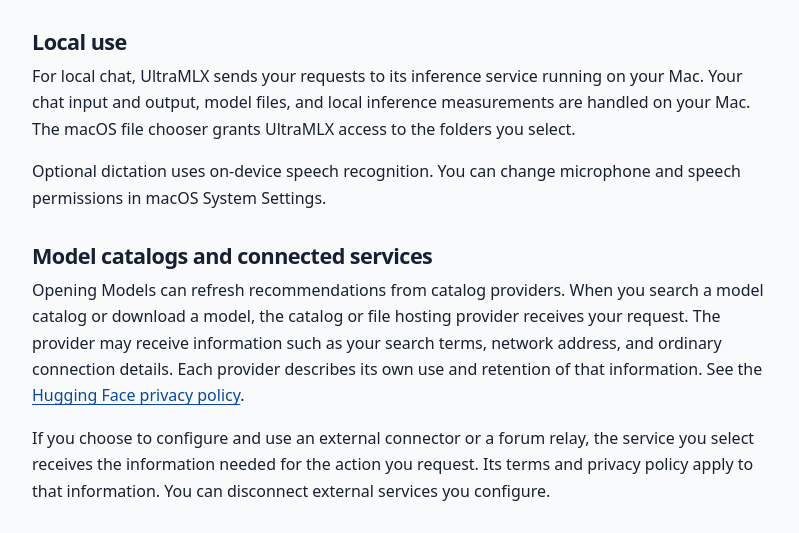
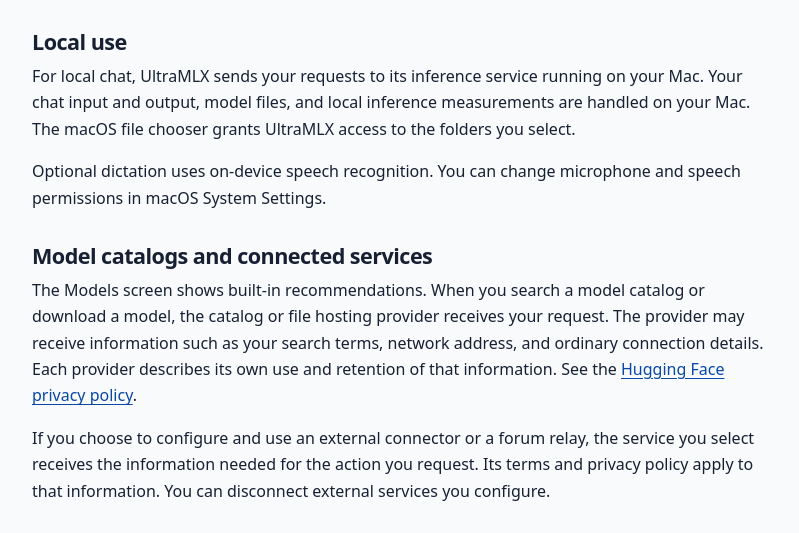
Before and after one commit to bourbaki-friends/ultramlx-support, a plain HTML site: page privacy/index.html in a window 1280 px wide. Shown: the part 264-797 px from the top of the page, without its empty margins (240-1039 px from the left). Drawn offline with Linux system fonts and the light colour scheme.

Commit message:
Clarify which model catalog actions contact providers

```diff
--- a/privacy/index.html
+++ b/privacy/index.html
@@ -28,7 +28,7 @@
     <p>Optional dictation uses on-device speech recognition. You can change microphone and speech permissions in macOS System Settings.</p>
 
     <h2>Model catalogs and connected services</h2>
-    <p>Opening Models can refresh recommendations from catalog providers. When you search a model catalog or download a model, the catalog or file hosting provider receives your request. The provider may receive information such as your search terms, network address, and ordinary connection details. Each provider describes its own use and retention of that information. See the <a href="https://huggingface.co/privacy">Hugging Face privacy policy</a>.</p>
+    <p>The Models screen shows built-in recommendations. When you search a model catalog or download a model, the catalog or file hosting provider receives your request. The provider may receive information such as your search terms, network address, and ordinary connection details. Each provider describes its own use and retention of that information. See the <a href="https://huggingface.co/privacy">Hugging Face privacy policy</a>.</p>
     <p>If you choose to configure and use an external connector or a forum relay, the service you select receives the information needed for the action you request. Its terms and privacy policy apply to that information. You can disconnect external services you configure.</p>
 
     <h2>Support correspondence</h2>
```
